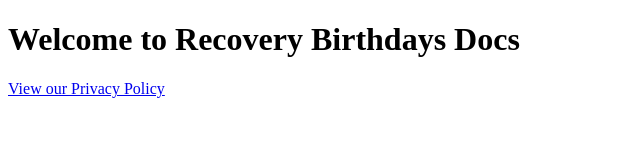
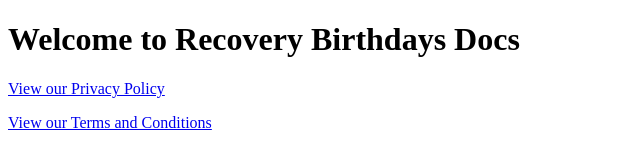
Before and after one commit to EvolvingParty/Recovery-Birthdays, a plain HTML site: page index.html in a window 1280 px wide. Shown: the whole page, without its empty margins (0-640 px from the left). Drawn offline with Linux system fonts and the light colour scheme.

Commit message:
Update index.html

```diff
--- a/index.html
+++ b/index.html
@@ -7,5 +7,6 @@
 <body>
 <h1>Welcome to Recovery Birthdays Docs</h1>
 <p><a href="./Docs/PRIVACY.md">View our Privacy Policy</a></p>
+<p><a href="./Docs/TERMS.md">View our Terms and Conditions</a></p>
 </body>
 </html>
```
